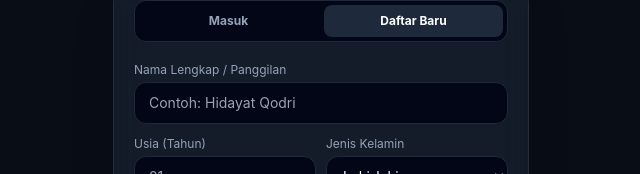
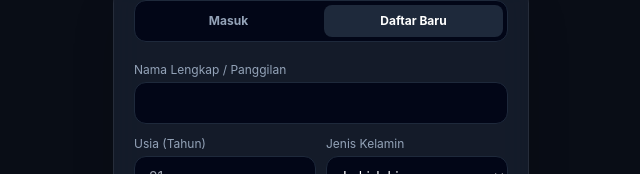
Before and after one commit to Zzeex22/duitku-track, a plain HTML site: page index.html in a window 1280 px wide. Both pictures are taken after a click on the button "Daftar Baru". Shown: the part 205-379 px from the top of the page, without its empty margins (319-959 px from the left). Drawn offline with nearby package versions, Linux system fonts and the light colour scheme; no server answers.

Commit message:
Change placeholder text for registration name input
Updated the placeholder text for the registration name input field.

```diff
--- a/index.html
+++ b/index.html
@@ -52,7 +52,7 @@
           <div id="register-fields" class="hidden space-y-3">
             <div>
               <label class="block text-xs text-slate-400 mb-1">Nama Lengkap / Panggilan</label>
-              <input type="text" id="reg-name" placeholder="Contoh: Hidayat Qodri"
+              <input type="text" id="reg-name" placeholder=""
                 class="w-full px-3.5 py-2.5 rounded-xl bg-slate-950 border border-slate-800 text-sm text-white focus:outline-none focus:border-emerald-500" />
             </div>
 
```
